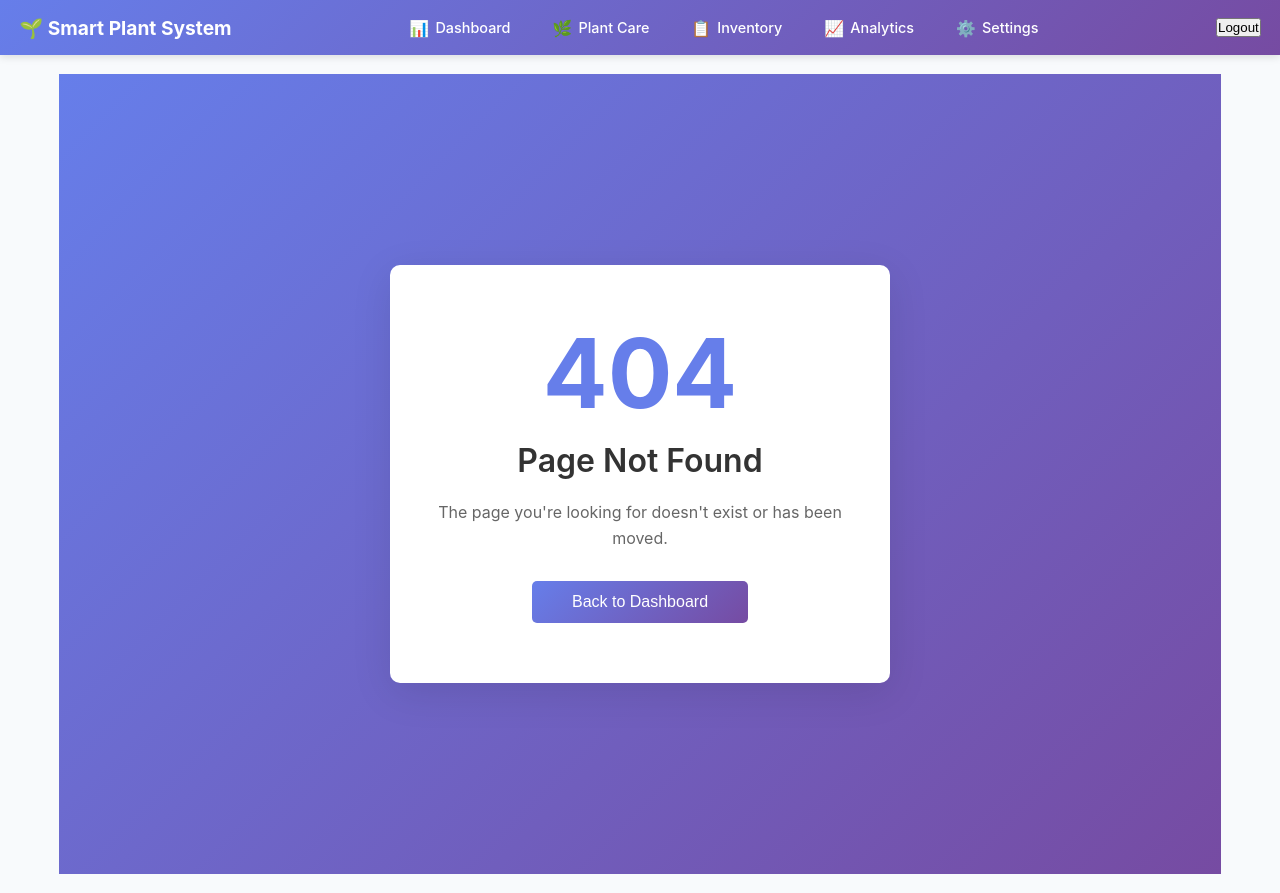
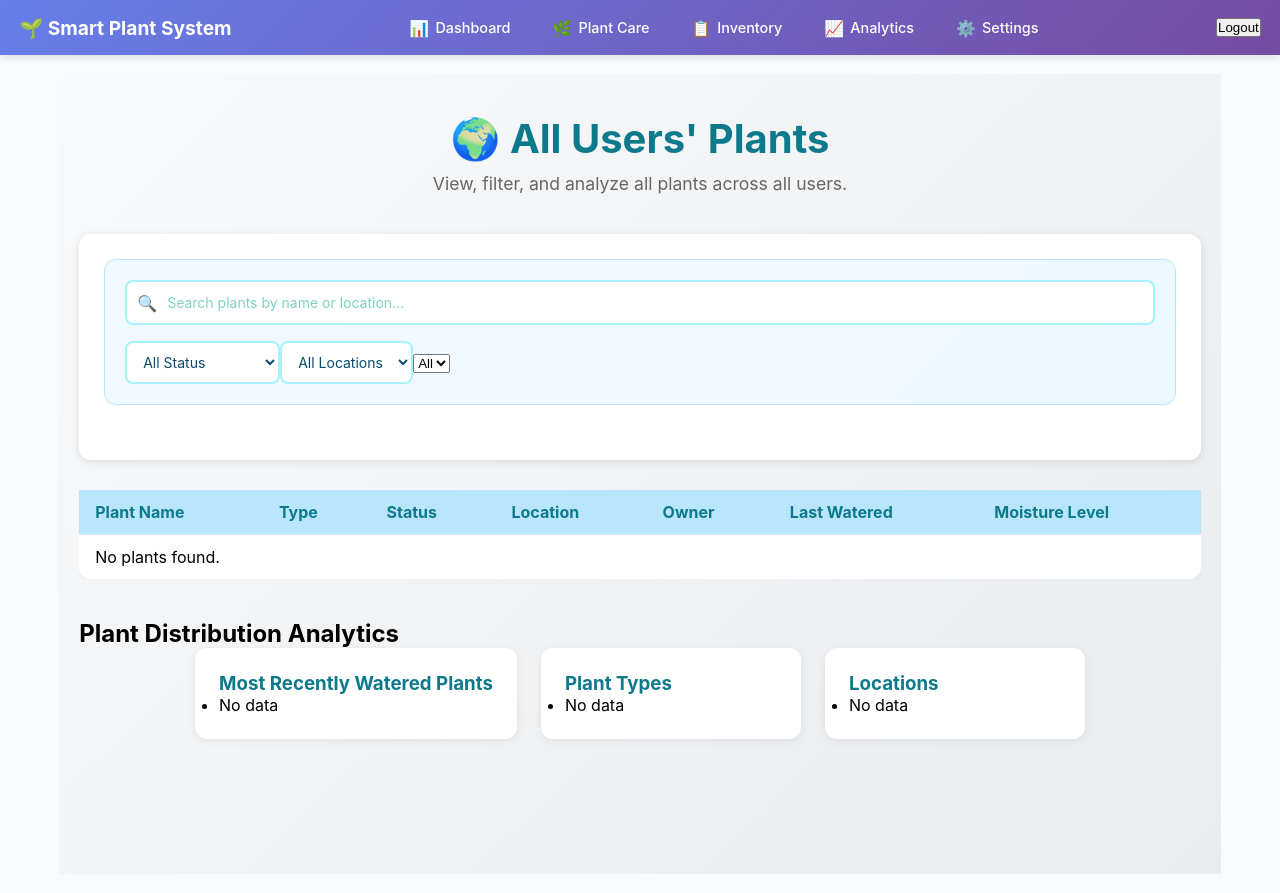
Before and after one commit to wlasah/Smart-Plant-Watering-System, a React (Create React App) app: page /all-plants in a window 1280 px wide. Before the commit this address had no page. Built offline with nearby package versions, Linux system fonts and the light colour scheme; sample sign-in values are in the browser's storage.

Commit message:
All Users' Plants View & Distribution Features Implemented

```diff
--- a/src/App.js
+++ b/src/App.js
@@ -18,6 +18,7 @@ import UnauthorizedPage from './pages/UnauthorizedPage';
 import LoginPage from './pages/LoginPage';
 import RegisterPage from './pages/RegisterPage';
 import ProtectedRoute from './pages/ProtectedRoute';
+import AllUsersPlants from './pages/AllUsersPlants';
 
 // Internal component to access useNavigate and useLocation
 function AppContent({ isLoggedIn, setIsLoggedIn, notification, setNotification, closeNotification, handleNotification }) {
@@ -80,6 +81,11 @@ function AppContent({ isLoggedIn, setIsLoggedIn, notification, setNotification,
           <Route path="/plant/:id" element={
             <ProtectedRoute requireAdmin={true}>
               <PlantDetailPage />
+            </ProtectedRoute>
+          } />
+          <Route path="/all-plants" element={
+            <ProtectedRoute requireAdmin={true}>
+              <AllUsersPlants />
             </ProtectedRoute>
           } />
           <Route path="/unauthorized" element={<UnauthorizedPage />} />
--- /dev/null
+++ b/src/components/AllUsersPlantsTable.jsx
@@ -0,0 +1,41 @@
+import React from 'react';
+import '../styles/AllUsersPlants.css';
+
+const AllUsersPlantsTable = ({ plants }) => {
+  return (
+    <div className="all-users-plants-table-wrapper">
+      <table className="all-users-plants-table">
+        <thead>
+          <tr>
+            <th>Plant Name</th>
+            <th>Type</th>
+            <th>Status</th>
+            <th>Location</th>
+            <th>Owner</th>
+            <th>Last Watered</th>
+            <th>Moisture Level</th>
+          </tr>
+        </thead>
+        <tbody>
+          {plants.length === 0 ? (
+            <tr><td colSpan="7">No plants found.</td></tr>
+          ) : (
+            plants.map(plant => (
+              <tr key={plant.id}>
+                <td>{plant.name}</td>
+                <td>{plant.type}</td>
+                <td>{plant.moistureLevel >= 50 ? 'Healthy' : 'Needs Attention'}</td>
+                <td>{plant.location}</td>
+                <td>{plant.owner || 'Unknown'}</td>
+                <td>{plant.lastWatered ? new Date(plant.lastWatered).toLocaleDateString() : 'Never'}</td>
+                <td>{plant.moistureLevel}%</td>
+              </tr>
+            ))
+          )}
+        </tbody>
+      </table>
+    </div>
+  );
+};
+
+export default AllUsersPlantsTable;
--- a/src/components/Navigation.jsx
+++ b/src/components/Navigation.jsx
@@ -2,7 +2,7 @@ import React, { useState } from 'react';
 import { Link, useLocation } from 'react-router-dom';
 import '../styles/Navigation.css';
 
-const Navigation = ({ isLoggedIn, onLogout }) => {
+const Navigation = ({ isLoggedIn, onLogout, currentUser }) => {
   const location = useLocation();
   const [isMobileMenuOpen, setIsMobileMenuOpen] = useState(false);
 
@@ -87,6 +87,18 @@ const Navigation = ({ isLoggedIn, onLogout }) => {
                       Settings
                     </Link>
                   </li>
+                  {currentUser?.role === 'admin' && (
+                    <li className="nav-item">
+                      <Link
+                        to="/all-plants"
+                        className={`nav-link ${isActive('/all-plants') ? 'active' : ''}`}
+                        onClick={closeMobileMenu}
+                      >
+                        <span className="icon">🌍</span>
+                        All Users' Plants
+                      </Link>
+                    </li>
+                  )}
                 </>
               )}
               {!isLoggedIn && (
--- /dev/null
+++ b/src/components/PlantsDistribution.jsx
@@ -0,0 +1,65 @@
+import React from 'react';
+import '../styles/AllUsersPlants.css';
+
+const getMostWateredPlants = (plants) => {
+  return plants
+    .filter(p => p.lastWatered)
+    .sort((a, b) => new Date(b.lastWatered) - new Date(a.lastWatered))
+    .slice(0, 5);
+};
+
+const getPlantTypesCount = (plants) => {
+  const types = {};
+  plants.forEach(p => {
+    types[p.type] = (types[p.type] || 0) + 1;
+  });
+  return types;
+};
+
+const getLocationCount = (plants) => {
+  const locations = {};
+  plants.forEach(p => {
+    locations[p.location] = (locations[p.location] || 0) + 1;
+  });
+  return locations;
+};
+
+const PlantsDistribution = ({ plants }) => {
+  const mostWatered = getMostWateredPlants(plants);
+  const typeCounts = getPlantTypesCount(plants);
+  const locationCounts = getLocationCount(plants);
+
+  return (
+    <div className="plants-distribution">
+      <h2>Plant Distribution Analytics</h2>
+      <div className="distribution-cards">
+        <div className="distribution-card">
+          <h3>Most Recently Watered Plants</h3>
+          <ul>
+            {mostWatered.length === 0 ? <li>No data</li> : mostWatered.map(p => (
+              <li key={p.id}>{p.name} ({p.owner || 'Unknown'}) - {new Date(p.lastWatered).toLocaleDateString()}</li>
+            ))}
+          </ul>
+        </div>
+        <div className="distribution-card">
+          <h3>Plant Types</h3>
+          <ul>
+            {Object.keys(typeCounts).length === 0 ? <li>No data</li> : Object.entries(typeCounts).map(([type, count]) => (
+              <li key={type}>{type}: {count}</li>
+            ))}
+          </ul>
+        </div>
+        <div className="distribution-card">
+          <h3>Locations</h3>
+          <ul>
+            {Object.keys(locationCounts).length === 0 ? <li>No data</li> : Object.entries(locationCounts).map(([loc, count]) => (
+              <li key={loc}>{loc}: {count}</li>
+            ))}
+          </ul>
+        </div>
+      </div>
+    </div>
+  );
+};
+
+export default PlantsDistribution;
--- a/src/components/SearchFilter.jsx
+++ b/src/components/SearchFilter.jsx
@@ -1,16 +1,20 @@
 import React, { useState, useEffect, useRef } from 'react';
 import '../styles/SearchFilter.css';
 
-const SearchFilter = ({ plants, onFilterChange }) => {
+const SearchFilter = ({ plants, onFilterChange, showUserFilter }) => {
   const [searchTerm, setSearchTerm] = useState('');
   const [selectedStatus, setSelectedStatus] = useState('All');
   const [selectedLocation, setSelectedLocation] = useState('All');
+  const [selectedUser, setSelectedUser] = useState('All');
   const prevFilteredRef = useRef([]);
 
   // Extract unique locations from plants
   const uniqueLocations = ['All', ...new Set(plants.map(p => p.location))];
 
-  // Filter plants based on search term and status
+  // Extract unique users from plants
+  const uniqueUsers = ['All', ...new Set(plants.map(p => p.owner).filter(Boolean))];
+
+  // Filter plants based on search term, status, location, and user
   useEffect(() => {
     const filtered = plants.filter(plant => {
       const matchesSearch =
@@ -21,8 +25,9 @@ const SearchFilter = ({ plants, onFilterChange }) => {
       const dynamicStatus = plant.moistureLevel >= 50 ? 'Healthy' : 'Needs Attention';
       const matchesStatus = selectedStatus === 'All' || dynamicStatus === selectedStatus;
       const matchesLocation = selectedLocation === 'All' || plant.location === selectedLocation;
+      const matchesUser = !showUserFilter || selectedUser === 'All' || plant.owner === selectedUser;
 
-      return matchesSearch && matchesStatus && matchesLocation;
+      return matchesSearch && matchesStatus && matchesLocation && matchesUser;
     });
 
     // Only call onFilterChange if the filtered results actually changed
@@ -34,12 +39,13 @@ const SearchFilter = ({ plants, onFilterChange }) => {
       prevFilteredRef.current = filtered;
       onFilterChange(filtered);
     }
-  }, [searchTerm, selectedStatus, selectedLocation, plants, onFilterChange]);
+  }, [searchTerm, selectedStatus, selectedLocation, selectedUser, plants, onFilterChange, showUserFilter]);
 
   const handleClearSearch = () => {
     setSearchTerm('');
     setSelectedStatus('All');
     setSelectedLocation('All');
+    setSelectedUser('All');
   };
 
   return (
@@ -64,7 +70,7 @@ const SearchFilter = ({ plants, onFilterChange }) => {
         )}
       </div>
 
-      <div className="search-filter__filters">
+      <div className="search-filter__filters-row">
         <select
           className="search-filter__select"
           value={selectedStatus}
@@ -89,7 +95,19 @@ const SearchFilter = ({ plants, onFilterChange }) => {
           ))}
         </select>
 
-        {(searchTerm || selectedStatus !== 'All' || selectedLocation !== 'All') && (
+        {showUserFilter && (
+          <select
+            className="search-filter__dropdown"
+            value={selectedUser}
+            onChange={e => setSelectedUser(e.target.value)}
+          >
+            {uniqueUsers.map(user => (
+              <option key={user} value={user}>{user}</option>
+            ))}
+          </select>
+        )}
+
+        {(searchTerm || selectedStatus !== 'All' || selectedLocation !== 'All' || selectedUser !== 'All') && (
           <button
             className="search-filter__reset-btn"
             onClick={handleClearSearch}
--- /dev/null
+++ b/src/pages/AllUsersPlants.jsx
@@ -0,0 +1,41 @@
+import React, { useState, useEffect } from 'react';
+import AllUsersPlantsTable from '../components/AllUsersPlantsTable';
+import PlantsDistribution from '../components/PlantsDistribution';
+import SearchFilter from '../components/SearchFilter';
+import '../styles/AllUsersPlants.css';
+
+const AllUsersPlants = () => {
+  const [plants, setPlants] = useState([]);
+  const [filteredPlants, setFilteredPlants] = useState([]);
+
+  useEffect(() => {
+    // Load all plants from localStorage
+    const allPlants = JSON.parse(localStorage.getItem('plants')) || [];
+    setPlants(allPlants);
+    setFilteredPlants(allPlants);
+  }, []);
+
+  const handleFilterChange = (filtered) => {
+    setFilteredPlants(filtered);
+  };
+
+  return (
+    <div className="all-users-plants-page">
+      <header className="all-users-plants-header">
+        <h1>🌍 All Users' Plants</h1>
+        <p>View, filter, and analyze all plants across all users.</p>
+      </header>
+      <section className="all-users-plants-controls">
+        <SearchFilter plants={plants} onFilterChange={handleFilterChange} showUserFilter={true} />
+      </section>
+      <section className="all-users-plants-table-section">
+        <AllUsersPlantsTable plants={filteredPlants} />
+      </section>
+      <section className="all-users-plants-distribution-section">
+        <PlantsDistribution plants={filteredPlants} />
+      </section>
+    </div>
+  );
+};
+
+export default AllUsersPlants;
--- /dev/null
+++ b/src/styles/AllUsersPlants.css
@@ -0,0 +1,93 @@
+/* All Users' Plants Page Styles */
+.all-users-plants-page {
+  max-width: 1400px;
+  margin: 0 auto;
+  padding: 40px 20px;
+  background: linear-gradient(135deg, #f8f9fa 0%, #e9ecef 100%);
+  min-height: 100vh;
+}
+
+.all-users-plants-header {
+  text-align: center;
+  margin-bottom: 40px;
+}
+
+.all-users-plants-header h1 {
+  font-size: 2.5rem;
+  color: #0c7a8b;
+  margin: 0 0 10px 0;
+  font-weight: 700;
+}
+
+.all-users-plants-header p {
+  font-size: 1.1rem;
+  color: #666;
+  margin: 0;
+}
+
+.all-users-plants-controls {
+  background: white;
+  border-radius: 12px;
+  padding: 25px;
+  margin-bottom: 30px;
+  box-shadow: 0 2px 8px rgba(0, 0, 0, 0.1);
+}
+
+.all-users-plants-table-wrapper {
+  overflow-x: auto;
+}
+
+.all-users-plants-table {
+  width: 100%;
+  border-collapse: collapse;
+  background: #fff;
+  border-radius: 12px;
+  box-shadow: 0 2px 8px rgba(0,0,0,0.05);
+}
+
+.all-users-plants-table th, .all-users-plants-table td {
+  padding: 12px 16px;
+  border-bottom: 1px solid #e5e7eb;
+  text-align: left;
+}
+
+.all-users-plants-table th {
+  background: #bae6fd;
+  color: #0c7a8b;
+}
+
+.all-users-plants-table tr:last-child td {
+  border-bottom: none;
+}
+
+.plants-distribution {
+  margin-top: 40px;
+}
+
+.distribution-cards {
+  display: flex;
+  flex-wrap: wrap;
+  gap: 24px;
+  justify-content: center;
+}
+
+.distribution-card {
+  background: #fff;
+  border-radius: 12px;
+  box-shadow: 0 2px 8px rgba(0,0,0,0.07);
+  padding: 24px;
+  min-width: 260px;
+  max-width: 350px;
+}
+
+.distribution-card h3 {
+  margin-top: 0;
+  color: #0c7a8b;
+}
+
+@media (max-width: 900px) {
+  .distribution-cards {
+    flex-direction: column;
+    align-items: stretch;
+  }
+}
```
Also changed, not shown: 1 other file (tests, documents, lock files or other folders).
